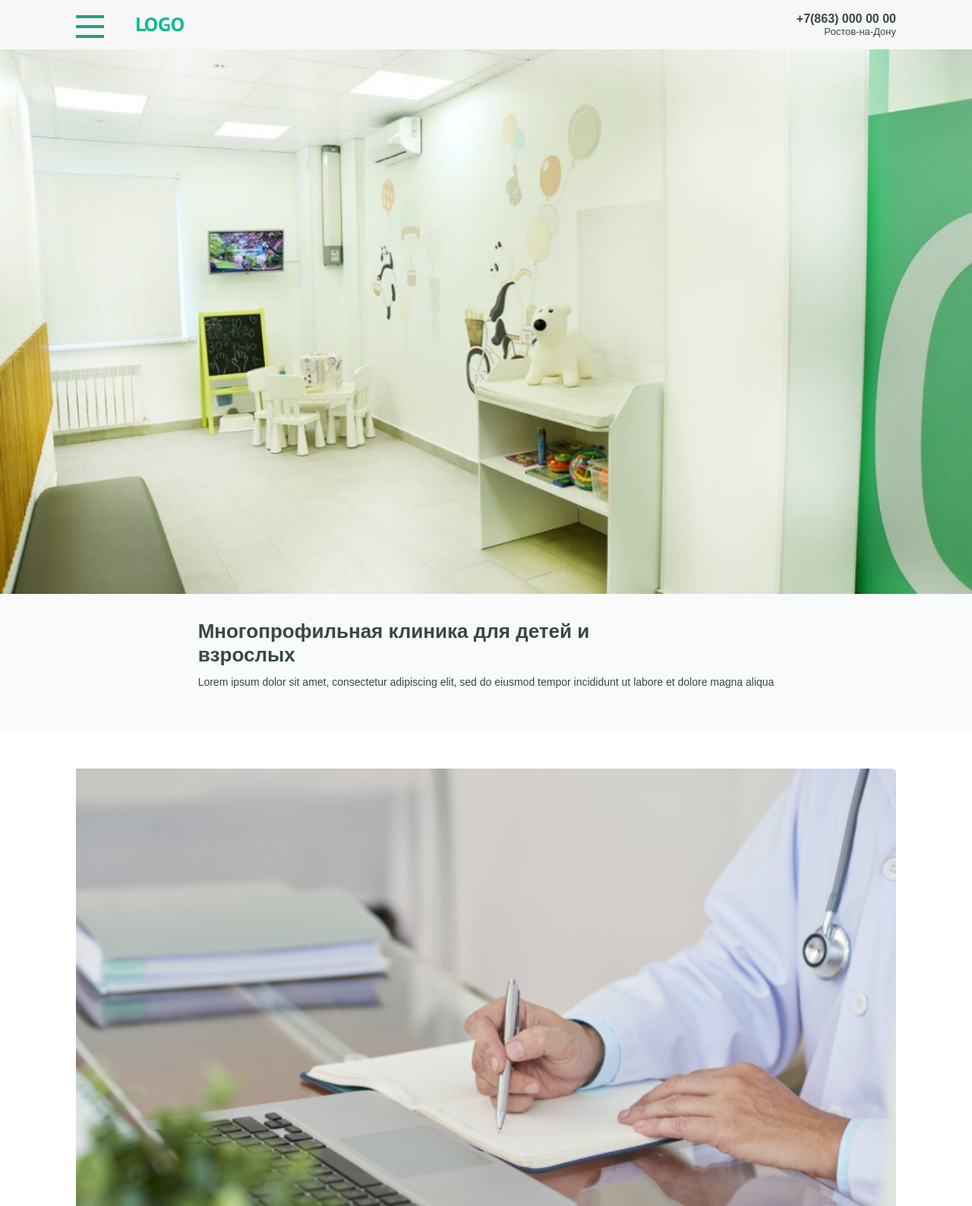
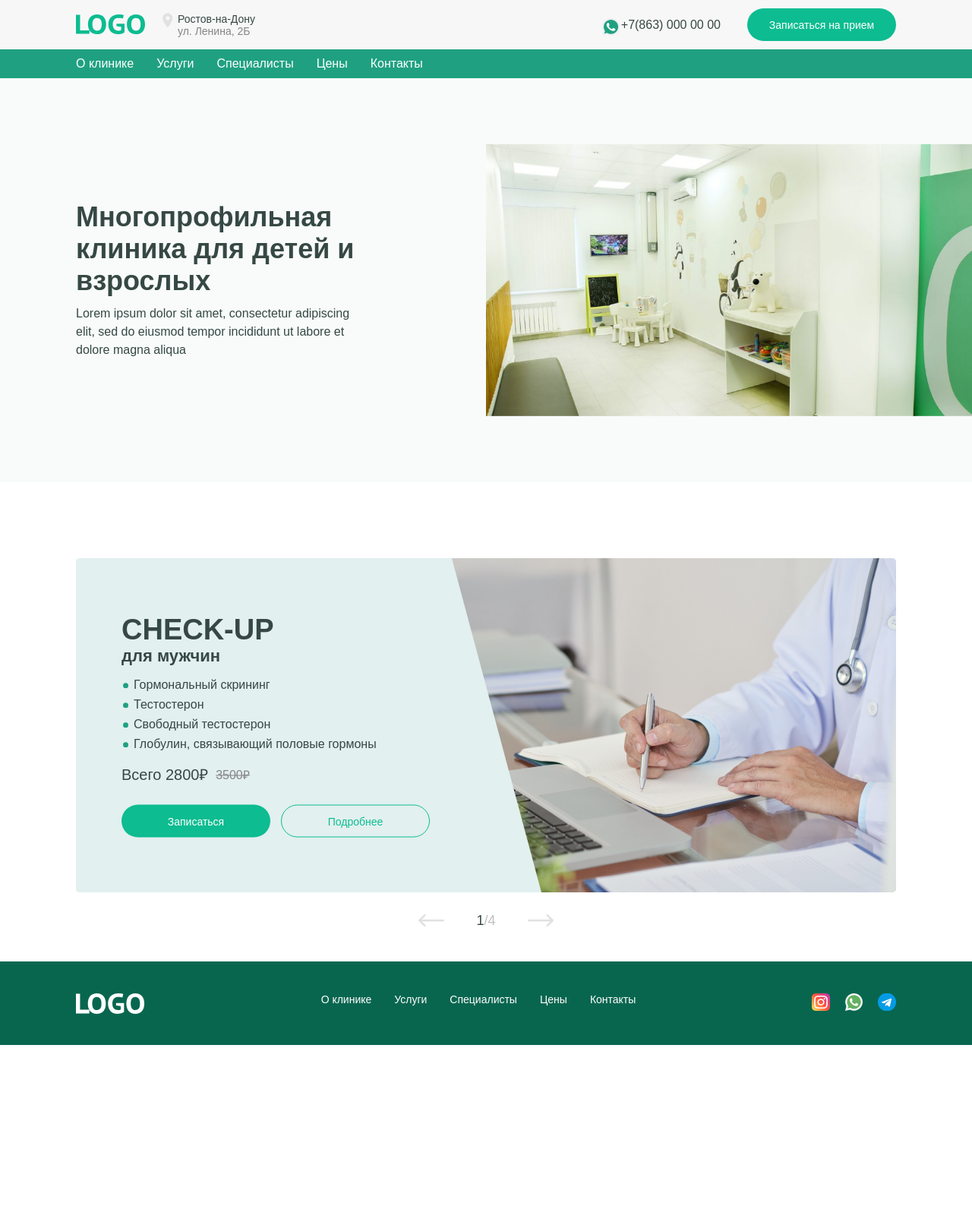
Before and after one commit to rivskiy/test-task-rocket-business, a website: page app/index.html in a window 1280 px wide. Shown: the top 1588 px of the page at 76% size. After the commit the page ends 1376 px from the top, so only its background shows below. Drawn offline with Linux system fonts and the light colour scheme; files that its build step writes are made by us from their sources; a web font is replaced by a local one.

Commit message:
добавлен адаптив и логика кнопки меню

```diff
--- a/app/js/main.js
+++ b/app/js/main.js
@@ -1,3 +1,16 @@
-$(function () {
 
-})
+const menu = document.querySelector('.menu');
+const menuBtn = document.querySelector('.menu-btn');
+const menuLinks = document.querySelectorAll('.menu__list-item');
+
+const showMenu = () => {
+  menu.classList.toggle('menu--active');
+  menuBtn.classList.toggle('menu-btn--active');
+  // document.body.classList.toggle('body--block');
+};
+
+menuBtn.addEventListener('click', showMenu);
+
+for (let link of menuLinks) {
+  link.addEventListener('click', showMenu)
+};
--- a/app/scss/_global.scss
+++ b/app/scss/_global.scss
@@ -63,3 +63,9 @@ body {
 		background-color: #00D29F;
 	}
 }
+
+@media (min-width: 768px) {
+	.main {
+		row-gap: 100px;
+	}
+}
--- a/app/scss/style.scss
+++ b/app/scss/style.scss
@@ -162,6 +162,102 @@
   }
 }
 
+
+@media (min-width: 768px) {
+  .header {
+    &__head {
+      display: flex;
+    }
+
+    &__logo {
+      margin-left: 0;
+      margin-right: 23px;
+      width: auto;
+
+      & img {
+        width: 91px;
+      }
+    }
+
+    &__info {
+      margin-right: 35px;
+      flex: 1;
+      flex-direction: row;
+      justify-content: space-between;
+    }
+
+    &__tel {
+      align-self: center;
+      font-weight: normal;
+
+      &::before {
+        content: '';
+        position: absolute;
+        left: -25px;
+        width: 23px;
+        height: 23px;
+        background-image: url(../images/tel.svg);
+        background-repeat: no-repeat;
+        background-size: contain;
+      }
+    }
+
+    &__btn {
+      display: block;
+    }
+
+    &__nav {
+      position: static;
+    }
+  }
+
+  .address {
+    order: 0;
+    text-align: left;
+
+    &::before {
+      content: '';
+      position: absolute;
+      top: 0;
+      left: 0;
+      width: 13px;
+      height: 19px;
+      background-image: url(../images/marker.svg);
+      background-repeat: no-repeat;
+    }
+
+    &__city {
+      font-size: 14px;
+    }
+
+    &__st {
+      display: block;
+      color: #868686;
+    }
+  }
+
+  .menu-btn {
+    display: none;
+  }
+
+  .menu {
+    height: auto;
+    padding: 10px 0;
+    background-color: $green;
+
+    &__list {
+      margin: 0;
+      flex-direction: row;
+      column-gap: 30px;
+    }
+
+    &__btn {
+      display: none;
+    }
+  }
+}
+
+
 // about
 
 .about {
@@ -190,6 +286,52 @@
     width: 100%;
   }
 }
+
+
+@media (min-width: 768px) {
+  .about {
+    display: block;
+    position: relative;
+    height: 532px;
+
+    &__container {
+      height: 100%;
+      display: flex;
+      margin-bottom: 0;
+    }
+
+    &__content {
+      max-width: 370px;
+      align-self: center;
+    }
+
+    &__title {
+      font-size: 36px;
+      max-width: 199%;
+    }
+
+    &__text {
+      font-size: 16px;
+    }
+
+    &__img {
+      position: absolute;
+      top: 50%;
+      right: 0;
+      width: 50%;
+      max-width: 950px;
+      transform: translateY(-50%);
+    }
+
+  }
+}
+
+@media (min-width: 1920px) {
+  .about__img {
+    left: 50%;
+  }
+}
+
 
 // services
 
@@ -303,6 +445,76 @@
   }
 }
 
+
+@media (min-width: 768px) {
+  .service {
+    position: relative;
+    min-height: 440px;
+    flex-direction: row;
+
+    &::before {
+      content: '';
+      z-index: 2;
+      width: 613px;
+      min-height: 100%;
+      top: 0;
+      left: 0;
+      background-image: url(../images/service-bg.svg);
+    }
+
+    &__content {
+      position: absolute;
+      left: 60px;
+      top: 50%;
+      z-index: 3;
+      padding: 0;
+      transform: translateY(-50%);
+
+    }
+
+    &__title {
+      font-size: 38px;
+    }
+
+    &__subtitle {
+      font-size: 22px;
+      margin-bottom: 16px;
+    }
+
+    &__list {
+      font-size: 16px;
+    }
+
+    &__price {
+      font-size: 20px;
+    }
+
+    &__sail {
+      font-size: 16px;
+    }
+
+    &__buttons {
+      column-gap: 14px;
+    }
+
+    &__btn {
+      min-width: 196px;
+      margin: 0;
+    }
+
+    &__img {
+      position: absolute;
+      top: 0;
+      right: 0;
+      z-index: 1;
+
+      & img {
+        margin: 0;
+      }
+    }
+  }
+}
+
 // footer
 
 .footer {
@@ -339,3 +551,16 @@
   display: flex;
   column-gap: 20px;
 }
+
+
+@media (min-width: 768px) {
+  .footer__container {
+    display: flex;
+    justify-content: space-between;
+  }
+
+  .footer__nav {
+    flex-direction: row;
+    column-gap: 30px;
+  }
+}
```
Also changed, not shown: app/css/style.min.css, app/js/main.min.js.
